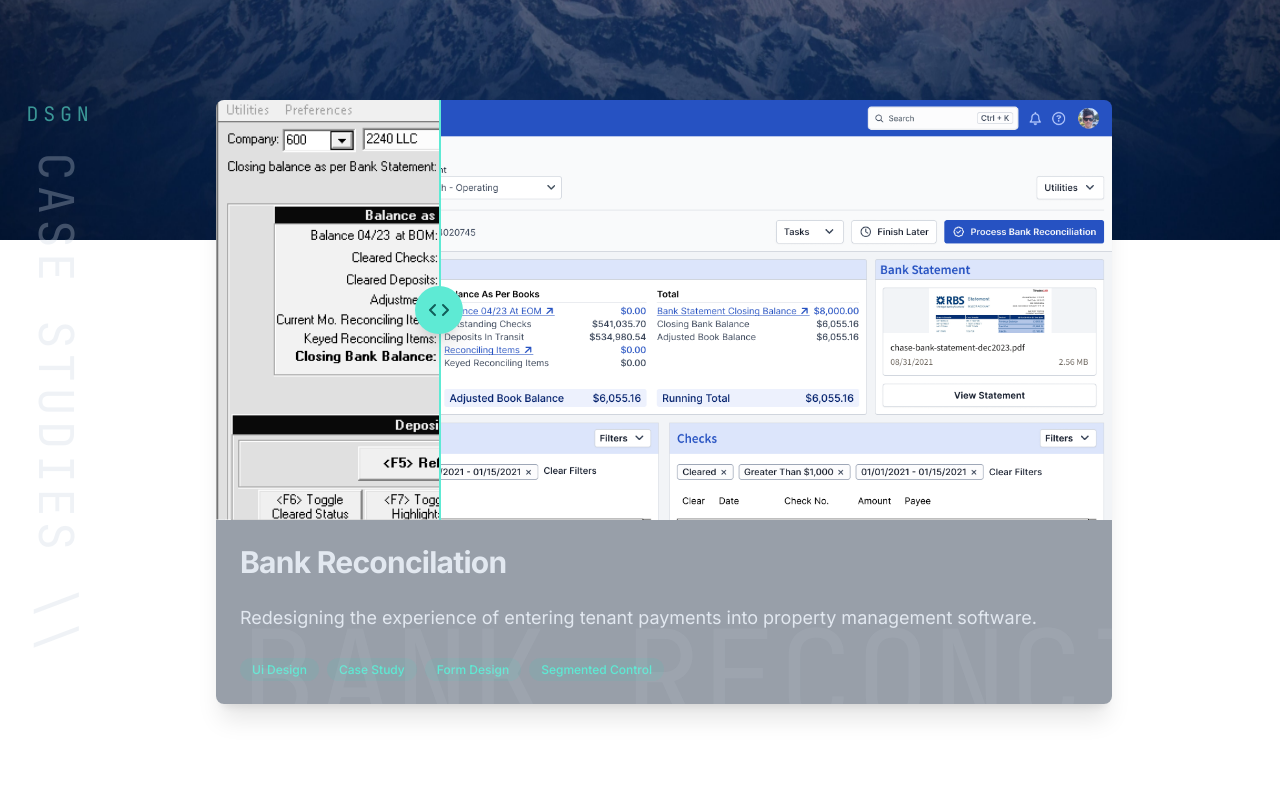
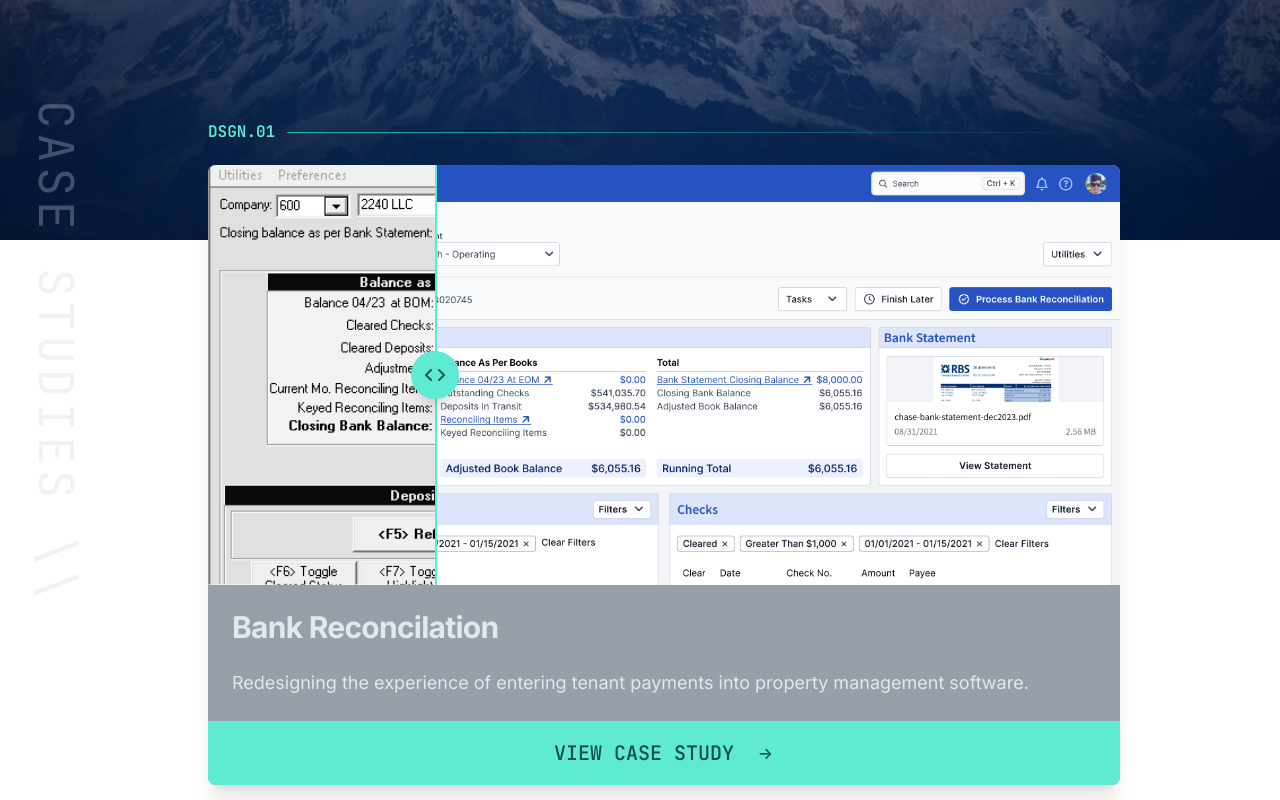
Before and after one commit to dylpckl/dsdev, a Next.js app: page / in a window 1280 px wide. Shown: the part 560-1360 px from the top of the page. Built offline with nearby package versions, Linux system fonts and the light colour scheme; a web font is replaced by a local one.

Commit message:
Landing page

```diff
--- a/package.json
+++ b/package.json
@@ -19,11 +19,11 @@
     "eslint-config-next": "13.4.12",
     "gray-matter": "^4.0.3",
     "markdown-to-jsx": "^7.2.1",
-    "next": "^13.4.19",
+    "next": "^14.0.4",
     "next-themes": "^0.2.1",
     "postcss": "^8.4.32",
-    "react": "18.2.0",
-    "react-dom": "18.2.0",
+    "react": "^18.2.0",
+    "react-dom": "^18.2.0",
     "tailwind-merge": "^2.2.0",
     "tailwindcss": "3.3.3",
     "typescript": "5.1.6"
--- a/src/app/layout.tsx
+++ b/src/app/layout.tsx
@@ -12,7 +12,7 @@ import "./globals.css";
 // Components
 import { Header } from "@/components/Header";
 import Footer from "@/components/Footer";
-import Mountains from "public/images/mountain.jpg";
+import Mountains from "/public/images/mountain.jpg";
 
 const inter = Inter({ subsets: ["latin"], variable: "--font-inter" });
 const jetbrains_mono = JetBrains_Mono({
--- a/src/app/page.tsx
+++ b/src/app/page.tsx
@@ -8,11 +8,11 @@ import clsx from "clsx";
 import VerticalText from "@/components/VerticalText";
 import TagGroup from "@/components/TagGroup";
 import { Socials, SocialLink } from "@/components/SocialLink";
-import CastStudyCard from "@/components/CaseStudyCard";
+import CaseStudyCard from "@/components/CaseStudyCard";
+import DividerWithText from "@/components/DividerWithText";
 
-// import { CASE_STUDIES } from "@/lib/constants/projects";
+// Data
 import { CASE_STUDIES } from "@/lib/data";
-// import { data } from "/data.json";
 
 export default function Home() {
   return (
@@ -77,15 +77,20 @@ export default function Home() {
         className="flex relative mt-12 px-4"
       >
         <VerticalText
-          caption="DSGN"
+          // caption="DSGN"
           text="case studies"
         />
-        <div className="mx-4 md:mx-16 lg:mx-24 xl:mx-32 flex flex-col gap-20 auto-rows-min w-full">
-          {CASE_STUDIES.map((caseStudy) => (
-            <CastStudyCard
-              caseStudy={caseStudy}
-              key={caseStudy.title}
-            />
+        <div className="mx-4 md:mx-16 lg:mx-24 xl:mx-32 flex flex-col gap-20 w-full">
+          {CASE_STUDIES.map((caseStudy, index) => (
+            <>
+              <div className="flex flex-col">
+                <DividerWithText text={`dsgn.0${index + 1}`} />
+                <CaseStudyCard
+                  caseStudy={caseStudy}
+                  key={caseStudy.title}
+                />
+              </div>
+            </>
           ))}
         </div>
       </section>
--- a/src/app/tenant-payment-form/page.jsx
+++ b/src/app/tenant-payment-form/page.jsx
@@ -39,9 +39,8 @@ const OverviewCard = ({ content }) => {
 export default function Page() {
   return (
     <article className="flex flex-col font-sans dark:text-zinc-100 px-4">
-
-    <div id="progress-bar" ></div>
-    {/* <div id="progress-bar" className="fixed left-0 top-0 w-full h-0.5 origin-top-left animate-growProgress"></div> */}
+      {/* <div id="progress-bar" ></div> */}
+      {/* <div id="progress-bar" className="fixed left-0 top-0 w-full h-0.5 origin-top-left animate-growProgress"></div> */}
 
       {/* Hero */}
       <section className="p-12">
--- a/src/components/CaseStudyCard.tsx
+++ b/src/components/CaseStudyCard.tsx
@@ -52,14 +52,7 @@ function CaseStudyCard({ caseStudy }: { caseStudy: CaseStudy }) {
   };
 
   return (
-    // hover:scale-105
-    // <Link
-    //   href="/#"
-    //   className="flex flex-col group/card w-full sm:gap-12 md:gap-8 height-[520px] group transition-all rounded-lg text-slate-200 bg-slate-700/50 drop-shadow-lg ease-out duration-700 overflow-clip"
-    // >
-    <article className="flex flex-col max-w-4xl mx-auto group/card w-full group transition-all rounded-lg text-slate-200 bg-slate-700/50 shadow-xl ease-out duration-700 overflow-clip">
-      {/* <div className="w-full"> */}
-      {/* Image */}
+    <article className="flex flex-col mx-auto group/card w-full group  transition-all rounded-lg text-slate-200 bg-slate-700/50 backdrop-blur-sm shadow-xl ease-out duration-300 overflow-clip">
       <div
         ref={imageContainer}
         className="relative bg-pink-300 h-[420px] w-full select-none"
@@ -125,22 +118,15 @@ function CaseStudyCard({ caseStudy }: { caseStudy: CaseStudy }) {
       <div className="relative p-6">
         <h2 className="font-bold tracking-tight text-3xl">{caseStudy.title}</h2>
         <p className="text-lg mt-6 z-10">{caseStudy.subtitle}</p>
-        <div className="mt-6 flex justify-between">
+        {/* <div className="mt-6 flex justify-between">
           {caseStudy.tags && <TagGroup tags={caseStudy.tags} />}
-        </div>
-        <span
-          id="progress-bar"
-          className="absolute top-1/2 text-9xl uppercase font-mono whitespace-nowrap text-slate-300/10 animate-growProgress select-none"
-        >
-          {caseStudy.title}
-        </span>
+        </div> */}
       </div>
-      {/* </div> */}
 
       {/* Footer */}
       <Link
-        href="/"
-        className="w-full bg-teal-300 text-teal-900 font-medium group/cta overflow-hidden h-0 group-hover:h-16 transition-all ease-in-out duration-500 flex items-center justify-center"
+        href={caseStudy.slug}
+        className="w-full h-16 flex items-center justify-center bg-teal-300 text-teal-900 font-medium group/cta hover:bg-teal-400 transition-all ease-in-out duration-500 "
       >
         {/* <div className="w-full bg-teal-300 text-teal-900 font-medium group/cta overflow-hidden h-0 group-hover:h-16 transition-all ease-in-out duration-500"> */}
 
@@ -164,7 +150,7 @@ function CaseStudyCard({ caseStudy }: { caseStudy: CaseStudy }) {
           <span
             className="absolute top-0 left-0 transition-all delay-150 duration-300
                opacity-0 -translate-x-8 group-hover/cta:translate-x-1/2
-                group-hover/cta:opacity-100  group-hover/cta:text-teal-700 motion-reduce:transform-none"
+                group-hover/cta:opacity-100  group-hover:text-teal-700 motion-reduce:transform-none"
           >
             -&gt;
           </span>
@@ -175,112 +161,3 @@ function CaseStudyCard({ caseStudy }: { caseStudy: CaseStudy }) {
 }
 
 export default CaseStudyCard;
-
-// {/* <Link
-//     href="/#"
-//     className="flex flex-col group w-full sm:gap-12 md:gap-8 min-h-[400px] group transition-all scale-95 hover:scale-100  hover:ring-2 ring-teal-300 rounded-lg p-6 text-slate-200 bg-slate-700/50 drop-shadow-lg ease-out duration-200"
-//   > */}
-
-// {/* {caseStudy.image && (
-//       <Image
-//         src={caseStudy.image}
-//         alt="test"
-//         quality={100}
-//         // style={{
-//         //   objectFit: "contain",
-//         // }}
-//         // height={600}
-//         // width={1000}
-//         // sizes="100vw"
-//         // objectFit="cover"
-//         className="rounded object-center -z-10"
-//       />
-//     )} */}
-
-// {/* Image Comparison */}
-// <div>
-//   <div className="w-96 h-96">
-//     <img
-//       src="/images/RapidPay - Exceptionv5.png"
-//       alt="test"
-//       id="input"
-//     />
-//   </div>
-
-//   <div className="w-96 h-96">
-//     <img
-//       src="/images/Batch Creation Form.png"
-//       alt="test"
-//       id="output"
-//       className="absolute z-10 top-0 left-0"
-//     />
-//   </div>
-// </div>
-
-// <div className="flex flex-col w-1/3">
-//   <div className="z-10 flex gap-2 text-3xl">
-//     <h2 className="font-bold tracking-tight text-zinc-800 dark:text-zinc-100">
-//       {project.title}
-//     </h2>
-//   </div>
-//   <p className="text-lg mt-6">{project.subtitle}</p>
-//   <div className="mt-6">
-//     {project.tags && <TagGroup tags={project.tags} />}
-//   </div>
-
-//   <div className="z-10 flex items-center mt-auto mr-2 transition group-hover:border-teal-300 motion-reduce:transition-none">
-//     <span className="font-mono text-xl font-light group-hover:text-teal-300 uppercase">
-//       coming soon
-//     </span>
-//     {/* <span
-//           className={clsx(
-//             "ml-4 rounded-full px-3 py-1 text-xs font-medium leading-5 uppercase",
-//             {
-//               "bg-sky-500/30 text-sky-200":
-//                 caseStudy.status === "proof of concept",
-//               "bg-teal-400/10 text-teal-300":
-//                 caseStudy.status === "deployed",
-//               "bg-slate-600 text-slate-200":
-//                 caseStudy.status === "coming soon",
-//               "bg-purple-500/30 text-purple-200":
-//                 caseStudy.status === "in development",
-//             }
-//           )}
-//         >
-//           {caseStudy.status}
-//         </span> */}
-//     {/* <svg
-//           xmlns="http://www.w3.org/2000/svg"
-//           fill="none"
-//           viewBox="0 0 24 24"
-//           stroke-width="1.5"
-//           stroke="currentColor"
-//           className="ml-1 w-4 h-4 -translate-y-px transition-transform group-hover:translate-x-2 group-hover:text-teal-300 motion-reduce:transition-none"
-//         >
-//           <path
-//             stroke-linecap="round"
-//             stroke-linejoin="round"
-//             d="M13.5 4.5L21 12m0 0l-7.5 7.5M21 12H3"
-//           />
-//         </svg> */}
-//   </div>
-// </div>
-
-// <div className="relative w-2/3 overflow-hidden">
-//   {/* <div className="absolute w-full h-full bg-gradient-to-r from-white from-5%"></div> */}
-
-//   {/* <Image
-//         src={project.image}
-//         alt="test"
-//         quality={100}
-//         // height={600}
-//         width={1000}
-//         // sizes="100vw"
-//         // objectFit="cover"
-//         className="rounded object-center -z-10"
-//       /> */}
-// </div>
-
-{
-  /* <article className="group w-full flex flex-col sm:gap-12 md:gap-8 min-h-[400px] group transition-all scale-95 hover:scale-100 hover:ring-2 ring-teal-300 rounded-lg p-6 text-slate-200 bg-slate-700/50 drop-shadow-lg ease-out duration-700"> */
-}
--- /dev/null
+++ b/src/components/DividerWithText.tsx
@@ -0,0 +1,33 @@
+import { cn } from "@/lib/utils";
+
+type DividerWithTextProps = {
+  text: string;
+  className?: string;
+};
+
+/* https://flowbite.com/docs/typography/hr/ */
+const DividerWithText = ({ text, className }: DividerWithTextProps) => {
+  return (
+    <div className={cn("flex items-center w-full", className)}>
+      <span className="pr-3 font-mono text-teal-300 font-semibold uppercase">
+        {text}
+      </span>
+      <hr className="grow h-px my-8 border-0 bg-gradient-to-r from-teal-500 " />
+    </div>
+  );
+};
+
+export default DividerWithText;
+
+// const Card = ({ className, children }: CardProps) => {
+//   return (
+//     <div
+//       className={cn(
+//         "bg-zinc-500/60 backdrop-blur-sm w-full p-6 rounded-xl",
+//         className
+//       )}
+//     >
+//       {children}
+//     </div>
+//   );
+// };
--- a/src/components/Header.jsx
+++ b/src/components/Header.jsx
@@ -5,7 +5,7 @@ import { usePathname } from "next/navigation";
 import clsx from "clsx";
 import Link from "next/link";
 import Image from "next/image";
-import Logo from "public/images/ds-logo.png";
+import Logo from "/public/images/ds-logo.png";
 
 const NavItem = ({ href, children }) => {
   let isActive = usePathname().includes(href);
@@ -78,7 +78,7 @@ export function Header() {
 
   return (
     // <header className="sticky top-0 z-20 py-5 px-10 w-full backdrop-blur-md flex justify-between">
-    <header className="py-5 px-10 w-full backdrop-blur-md flex justify-between">
+    <header className="py-5 px-10 w-full flex justify-between">
       <Link
         href="/"
         className="relative flex items-center"
--- a/src/components/VerticalText.tsx
+++ b/src/components/VerticalText.tsx
@@ -5,16 +5,27 @@ type VerticalTextProps = {
 
 export default function VerticalText({ caption, text }: VerticalTextProps) {
   const Caption = () => {
-    if (caption && typeof caption === "number") {
-      return (
-        <span className="text-teal-300/60 text-xl">
-          {".0"}
-          {caption}
-        </span>
-      );
-    } else {
-      return <span className="text-teal-300/60 text-xl ml-2">{caption}</span>;
-    }
+    const captionIsNumber = typeof caption === "number";
+
+    return (
+      <span
+        className={`text-teal-300/60 text-xl mb-6 ${captionIsNumber ? "" : "ml-2"}`}
+      >
+        {captionIsNumber && ".0"}
+        {caption}
+      </span>
+    );
+
+    // if (caption && typeof caption === "number") {
+    //   return (
+    //     <span className="text-teal-300/60 text-xl">
+    //       {".0"}
+    //       {caption}
+    //     </span>
+    //   );
+    // } else {
+    //   return <span className="text-teal-300/60 text-xl ml-2">{caption}</span>;
+    // }
   };
 
   return (
@@ -28,7 +39,7 @@ export default function VerticalText({ caption, text }: VerticalTextProps) {
       >
         {caption ? <Caption /> : null}
         <span
-          className="mt-6"
+          className=""
           style={{ writingMode: "vertical-lr" }}
         >
           {text}
--- a/src/lib/data.ts
+++ b/src/lib/data.ts
@@ -6,26 +6,22 @@ import RapidPay from "@/images/RapidPay - Exceptionv5.png";
 import steamparty from "@/images/steamparty.png";
 import hubermandb from "@/images/huberman-db.png";
 
-import Explorer from '/projects/dylansmithdev/public/projects/bank-rec/Explorer.png'
-import Spire from '/projects/dylansmithdev/public/projects/bank-rec/Spire.png'
+import Explorer from "/projects/dylansmithdev/public/projects/bank-rec/Explorer.png";
+import Spire from "/projects/dylansmithdev/public/projects/bank-rec/Spire.png";
 
 // Bank Rec
-import BankRec_Explorer from 'public/images/bank-rec/Explorer.png'
-import BankRec_Spire from 'public/images/bank-rec/Spire.png'
-
-
-
+import BankRec_Explorer from "/public/images/bank-rec/Explorer.png";
+import BankRec_Spire from "/public/images/bank-rec/Spire.png";
 
 export type CaseStudy = {
   title: string;
   subtitle: string;
-  link?: string;
+  slug: string;
   status: "deployed" | "proof of concept" | "coming soon" | "in development";
   explorerImage: StaticImageData;
   spireImage: StaticImageData;
   tags: string[];
 };
-
 
 // export type Project = {
 //   title: string;
@@ -37,7 +33,6 @@ export type CaseStudy = {
 //   tags: string[];
 // };
 
-
 // export type Project = {
 //   title: string;
 //   subtitle: string;
@@ -47,12 +42,12 @@ export type CaseStudy = {
 //   tags: string[];
 // };
 
-
 export const CASE_STUDIES: CaseStudy[] = [
   {
     title: "Bank Reconcilation",
     subtitle:
       "Redesigning the experience of entering tenant payments into property management software.",
+    slug: "/bank-rec",
     status: "coming soon",
     explorerImage: BankRec_Explorer,
     spireImage: BankRec_Spire,
@@ -84,7 +79,6 @@ export const CASE_STUDIES: CaseStudy[] = [
   //   ],
   // },
 ];
-
 
 // export const CASE_STUDIES: Project[] = [
 //   {
```
Also changed, not shown: src/components/DividerWithText.jsx (deleted, +0 -13 lines), 1 other file (tests, documents, lock files or other folders).
